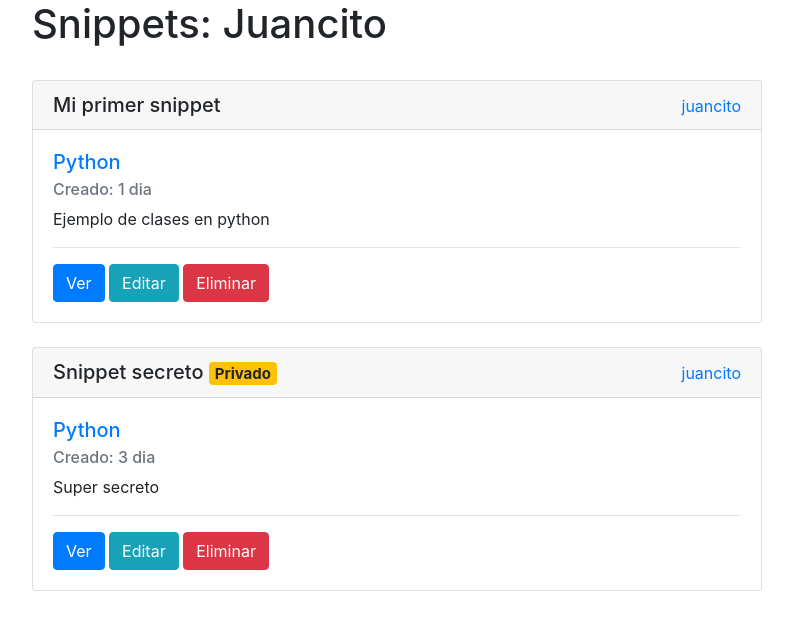
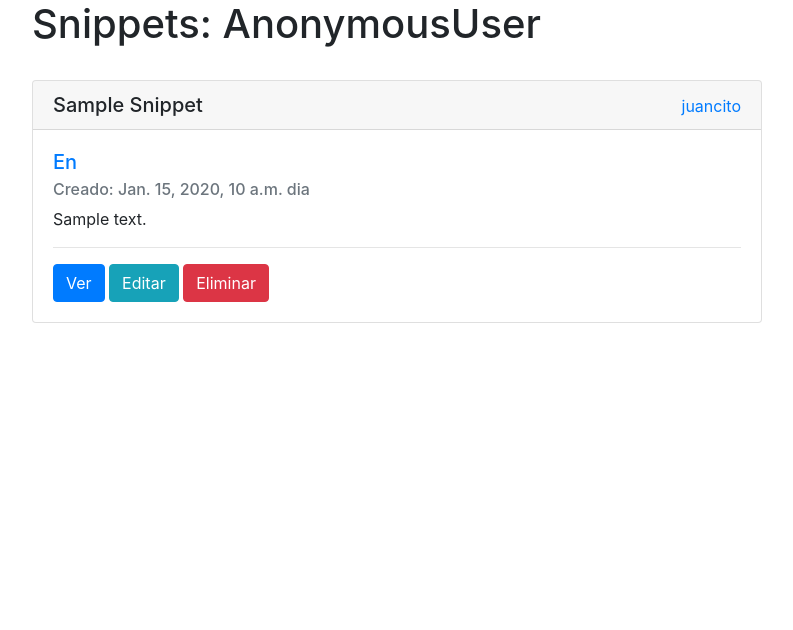
Before and after one commit to gurupratap-matharu/django_snippets, a Django app: template snippets/templates/snippets/user_snippets.html in a window 1280 px wide. Shown: the part 56-686 px from the top of the page, without its empty margins (243-1036 px from the left). Run offline with Django 3.2, Linux system fonts and the light colour scheme; the template is opened without the code that fills it: most values are stand-ins (such as "Sample title", 1, 10 or a date in 2020); some libraries are stand-ins or nearby versions.

Commit message:
updated broken links

```diff
--- a/snippets/templates/snippets/user_snippets.html
+++ b/snippets/templates/snippets/user_snippets.html
@@ -1,42 +1,37 @@
 {% extends "base.html" %}
+{% load snippet_tags %}
 {% block content %}
 <div class="row justify-content-md-center">
     <div class="col-md-8">
-        <h1>Snippets: Juancito</h1>
+        <h1>Snippets: {{ request.user }}</h1>
         <br>
 
+        {% for snippet in snippet_list %}
         <!-- SNIPPET -->
         <div class="card">
-            <h5 class="card-header">Mi primer snippet <a href="{% url 'user_snippets' %}"  class="float-right"><small>juancito</small></a></h5>
+            <h5 class="card-header">{{ snippet.name|title }}
+                <a href="{% url 'user_snippets' %}" class="float-right">
+                    <small>juancito</small>
+                </a>
+            </h5>
             <div class="card-body">
-                <a href="{% url 'language' %}"><h5 class="card-title">Python</h5></a>
-                <h6 class="card-subtitle mb-2 text-muted">Creado: 1 dia</h6>
-                <p class="card-text">Ejemplo de clases en python</p>
+                <a href="{% url 'language' %}">
+                    <h5 class="card-title">{{ snippet.language|title }}</h5>
+                </a>
+                {% with days=snippet.created|days_since %}
+                <h6 class="card-subtitle mb-2 text-muted">Creado: {{ days }} dia{{ days|pluralize }} </h6>
+                {% endwith %}
+                <p class="card-text">{{ snippet.description }}</p>
                 <hr>
-                <a href="{% url 'snippet' %}" class="btn btn-primary">Ver</a>
-                <a href="{% url 'snippet_edit' %}" class="btn btn-info">Editar</a>
-                <a href="{% url 'snippet_delete' %}" class="btn btn-danger">Eliminar</a>
+                <a href="{{ snippet.get_absolute_url }}" class="btn btn-primary">Ver</a>
+                <a href="{{ snippet.get_update_url }}" class="btn btn-info">Editar</a>
+                <a href="{{ snippet.get_delete_url }}" class="btn btn-danger">Eliminar</a>
             </div>
         </div>
         <br>
         <!-- FIN SNIPPET -->
+        {% endfor %}
 
-        <!-- SNIPPET -->
-        <div class="card">
-            <h5 class="card-header">Snippet secreto <span class="badge badge-warning">Privado</span> <a href="{% url 'user_snippets' %}"  class="float-right"><small>juancito</small></a></h5>
-            <div class="card-body">
-                <a href="{% url 'language' %}"><h5 class="card-title">Python</h5></a>
-                <h6 class="card-subtitle mb-2 text-muted">Creado: 3 dia</h6>
-                <p class="card-text">Super secreto</p>
-                <hr>
-                <a href="{% url 'snippet' %}" class="btn btn-primary">Ver</a>
-                <a href="{% url 'snippet_edit' %}" class="btn btn-info">Editar</a>
-                <a href="{% url 'snippet_delete' %}" class="btn btn-danger">Eliminar</a>
-            </div>
-        </div>
-        <br>
-        <!-- FIN SNIPPET -->
-
-  </div>
+    </div>
 </div>
 {% endblock %}
```
Also changed, not shown: snippets/templates/home.html (+5 -2 lines).
